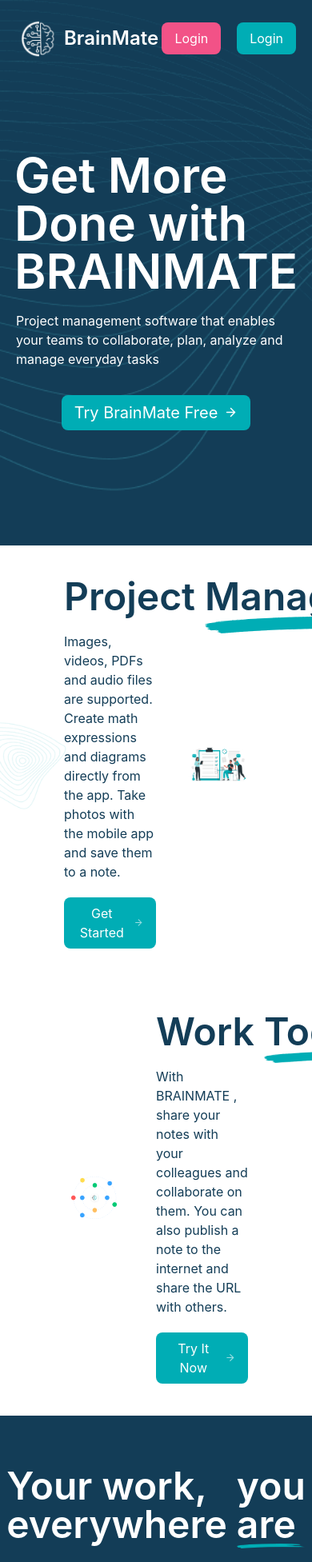
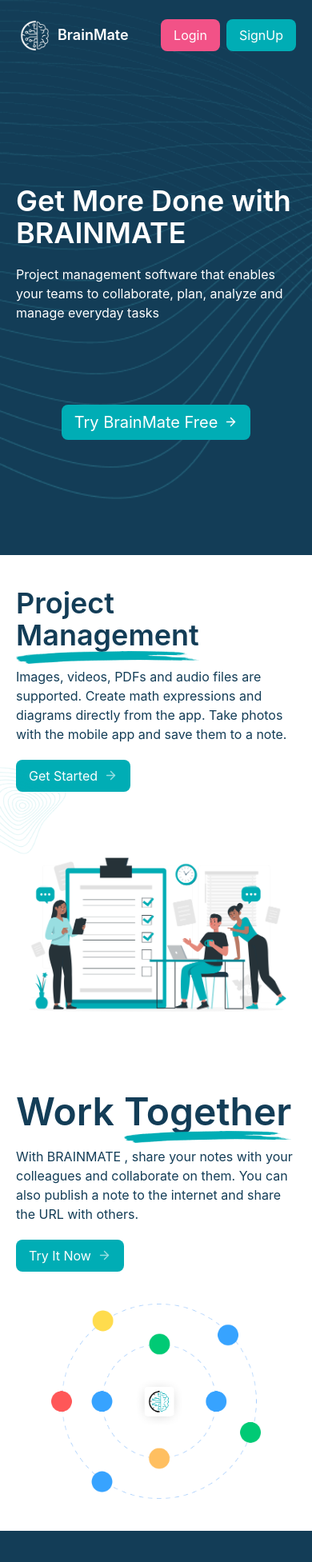
Before and after one commit to YoussefShafiq/BrainMate, a React (Vite) app: page / in a window 390 px wide. Shown: the top 1953 px of the page at 80% size. Built offline with nearby package versions, Linux system fonts and the light colour scheme.

Commit message:
responsive
Signed-off-by: Youssef Shafek <youssefmsa616@gmail.com>

```diff
--- a/src/components/EveryWhere/EveryWhere.jsx
+++ b/src/components/EveryWhere/EveryWhere.jsx
@@ -8,12 +8,12 @@
         <div className="flex flex-col justify-center items-center py-16 gap-5 bg-primarybg w-full text-white relative overflow-hidden ">
             <img src={pattern} className='absolute left-0 top-1/2 -translate-y-1/2 w-1/4 object-cover' alt="pattern" />
 
-            <div className="w-2/3">
-                <h1 className='text-5xl font-semibold gap-x-3 flex justify-center mb-5'>Your work, everywhere
-                    <h1 className='relative w-fit'>
+            <div className="md:w-2/3 p-8">
+                <h1 className='text-5xl font-semibold gap-x-3 flex flex-wrap text-center justify-center mb-5'>Your work, everywhere
+                    <span className='relative w-fit'>
                         you are
                         <img src={vector} className='absolute w-full right-0' alt="" />
-                    </h1>
+                    </span>
                 </h1>
                 <p>Access your notes from your computer, phone or tablet by synchronising with various services, including whitepace, Dropbox and OneDrive. The app is available on Windows, macOS, Linux, Android and iOS. A terminal app is also available!
                 </p>
--- a/src/components/Footer/Footer.jsx
+++ b/src/components/Footer/Footer.jsx
@@ -6,8 +6,8 @@
 export default function Footer() {
     return (
         <div className="bg-primarybg bg-bg-pattern bg-cover text-white">
-            <div className="py-20 flex flex-col justify-center items-center gap-1">
-                <h1 className='capitalize font-bold text-5xl'>try BRAINMATE today</h1>
+            <div className="py-20 px-5 text-center flex flex-col justify-center items-center gap-1">
+                <h1 className='capitalize font-bold text-3xl md:text-5xl'>try BRAINMATE today</h1>
                 <p>Get started for free.</p>
                 <p>Add your whole team as your needs grow.</p>
 
@@ -25,8 +25,8 @@
                     <FontAwesomeIcon icon={faAndroid} className="h-10" />
                 </div>
             </div>
-            <div className="border-t border-t-1 border-opacity-15 px-10 p-5 border-white flex justify-between items-center">
-                <div className="flex gap-4 text-sm text-[#ffffffae]">
+            <div className="border-t border-t-1 border-opacity-15 px-10 p-5 border-white flex md:flex-row flex-col-reverse justify-center md:justify-between items-center gap-5">
+                <div className="flex flex-wrap justify-center gap-4 text-sm text-[#ffffffae]">
                     <a href="">Terms & privacy</a>
                     <a href="">Security</a>
                     <a href="">status</a>
--- a/src/components/Hero/Hero.jsx
+++ b/src/components/Hero/Hero.jsx
@@ -7,20 +7,20 @@
         <div className="bg-primarybg pb-16 p-5 bg-bg-pattern bg-cover">
             {/* navbar */}
             <div className="w-full flex justify-between items-center">
-                <div className="flex items-center gap-1">
-                    <img src={logo} className='w-14' alt="logo" />
-                    <h1 className='text-2xl font-semibold text-white'>BrainMate</h1>
+                <div className="flex flex-wrap justify-center items-center gap-1">
+                    <img src={logo} className='w-12 md:w-14' alt="logo" />
+                    <h1 className='text-lg md:text-2xl font-semibold text-white'>BrainMate</h1>
                 </div>
-                <div className="flex items-stretch gap-5">
+                <div className="flex items-stretch gap-2 md:gap-5">
                     <div onClick={() => { window.location.href = 'https://brainmate.vercel.app/login' }} className="bg-[#f25287] text-white py-2 px-4 rounded-lg cursor-pointer">Login</div>
-                    <div onClick={() => { window.location.href = 'https://brainmate.vercel.app/signup' }} className="bg-primary text-white py-2 px-4 rounded-lg cursor-pointer">Login</div>
+                    <div onClick={() => { window.location.href = 'https://brainmate.vercel.app/signup' }} className="bg-primary text-white py-2 px-4 rounded-lg cursor-pointer">SignUp</div>
                 </div>
             </div>
 
             {/* hero */}
             <div className="py-20">
-                <div className="flex gap-5 flex-col justify-center items-center h-[40vh]">
-                    <h1 className='text-6xl font-semibold text-white'>Get More Done with BRAINMATE</h1>
+                <div className="flex gap-5 flex-col justify-center items-center min-h-[40vh] mb-5 md:mb-0">
+                    <h1 className='text-4xl md:text-6xl font-semibold text-white'>Get More Done with BRAINMATE</h1>
                     <p className='text-white'>Project management software that enables your teams to collaborate, plan, analyze and manage everyday tasks</p>
                 </div>
                 <div className="flex justify-center items-center">
--- a/src/components/OurTeam/OurTeam.jsx
+++ b/src/components/OurTeam/OurTeam.jsx
@@ -44,14 +44,14 @@
 
     return <>
         <div className="py-10">
-            <div className="text-textprimary uppercase flex flex-col text-center justify-center items-center">
-                <h1 className='text-6xl'>meet our <span className='font-bold'>best team</span></h1>
+            <div className="text-textprimary uppercase flex flex-col text-center justify-center items-center px-5 md:px-0">
+                <h1 className='text-5xl md:text-6xl'>meet our <span className='font-bold'>best team</span></h1>
                 <p className='text-sm w-2/3'>Cras eu dignissim mauris. Duis imperdiet erat sapien, molestie aliquet arcu tincidunt id. Mauris sit amet quam mi. Duis porttitor lectus quis turpis malesuada, eu luctus elit dignissim.</p>
             </div>
             <div className="p-10 flex flex-wrap justify-center items-center gap-4 gap-y-36 mt-28">
                 {team.map((member) => (<>
-                    <div className="bg-primary w-1/5 h-full p-4">
-                        <div className="bg-white h-52 full relative">
+                    <div className="bg-primary md:w-1/5 h-full p-4">
+                        <div className="bg-white h-52 relative">
                             <img src={member.image} className='h-[170%] object-cover absolute bottom-0' alt="" />
                         </div>
                         <div className="flex flex-col justify-center items-center capitalize pt-4 text-white">
--- a/src/components/ProjectMngmnt/ProjectMngmnt.jsx
+++ b/src/components/ProjectMngmnt/ProjectMngmnt.jsx
@@ -6,10 +6,10 @@
 
 export default function ProjectMngmnt() {
     return <>
-        <div className="flex justify-center items-center gap-10 px-20 py-10 relative">
+        <div className="flex md:flex-row flex-col justify-center items-center gap-10 px-5 md:px-20 py-10 relative">
             <img src={pattern} className='absolute left-0 top-1/2 -translate-y-1/2 w-1/4 object-cover' alt="pattern" />
-            <div className="w-1/2 flex flex-col gap-5 text-textprimary">
-                <h1 className='text-5xl font-semibold gap-x-3 flex'>Project
+            <div className="md:w-1/2 flex flex-col gap-5 text-textprimary">
+                <h1 className='text-4xl font-semibold gap-x-3 flex flex-wrap'>Project
                     <h1 className='relative w-fit'>
                         Management
                         <img src={vector} className='absolute w-full right-0' alt="" />
@@ -21,7 +21,7 @@
                     <ArrowRightIcon size={17} className='opacity-60' />
                 </button>
             </div>
-            <div className="w-1/2 flex justify-center items-center">
+            <div className="md:w-1/2 flex justify-center items-center">
                 <img src={tasksimage} className='w-full' alt="tasksimage" />
             </div>
         </div>
--- a/src/components/Secure/Secure.jsx
+++ b/src/components/Secure/Secure.jsx
@@ -5,10 +5,10 @@
 
 export default function Secure() {
     return <>
-        <div className="flex justify-center items-center gap-10 px-20 py-16 relative">
-            <div className="w-1/2 flex flex-col gap-5 text-textprimary">
-                <h1 className='text-5xl font-semibold gap-x-3 flex'>100%
-                    <h1 className='relative w-fit'>
+        <div className="flex md:flex-row flex-col justify-center items-center gap-10 p-5 md:px-20 py-16 relative">
+            <div className="md:w-1/2 flex flex-col gap-5 text-textprimary">
+                <h1 className='text-5xl md:text-5xl font-semibold gap-x-3 flex flex-wrap'>100%
+                    <h1 className='relative w-max'>
                         Your data
                         <img src={vector} className='absolute w-full right-0' alt="" />
                     </h1>
@@ -19,7 +19,7 @@
                     <ArrowRightIcon size={17} className='opacity-60' />
                 </button>
             </div>
-            <div className="w-1/2 flex justify-center items-center">
+            <div className="md:w-1/2 flex justify-center items-center">
                 <img src={Securimg} className='w-full' alt="tasksimage" />
             </div>
         </div>
--- a/src/components/WorkTogether/WorkTogether.jsx
+++ b/src/components/WorkTogether/WorkTogether.jsx
@@ -6,9 +6,9 @@
 
 export default function WorkTogether() {
     return <>
-        <div className="flex flex-row-reverse justify-center items-center gap-10 px-20 py-10 relative">
-            <div className="w-1/2 flex flex-col gap-5 text-textprimary">
-                <h1 className='text-5xl font-semibold gap-x-3 flex'>Work
+        <div className="flex flex-col md:flex-row-reverse justify-center items-center gap-10 p-5 md:px-20 py-10 relative">
+            <div className="md:w-1/2 flex flex-col gap-5 text-textprimary">
+                <h1 className='text-5xl font-semibold gap-x-3 flex flex-wrap'>Work
                     <h1 className='relative w-fit'>
                         Together
                         <img src={vector} className='absolute w-full right-0' alt="" />
@@ -22,7 +22,7 @@
                     <ArrowRightIcon size={17} className='opacity-60' />
                 </button>
             </div>
-            <div className="w-1/2 flex justify-center items-center">
+            <div className="md:w-1/2 flex justify-center items-center">
                 <img src={WorkTogetherimg} className='w-3/4' alt="tasksimage" />
             </div>
         </div>
```
